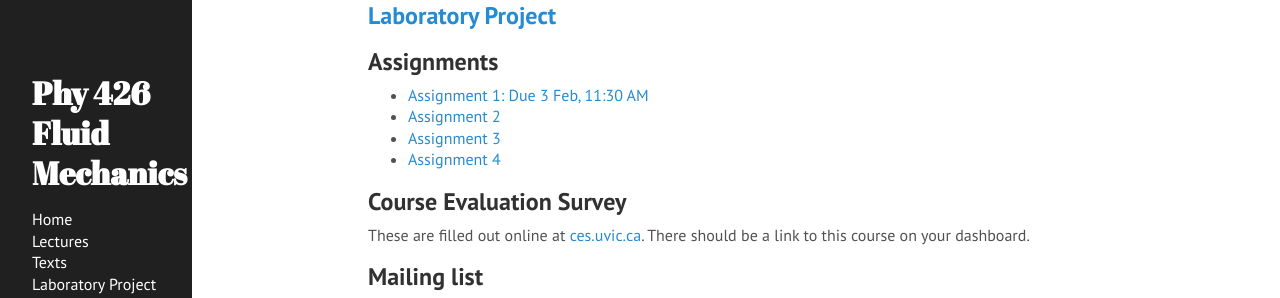
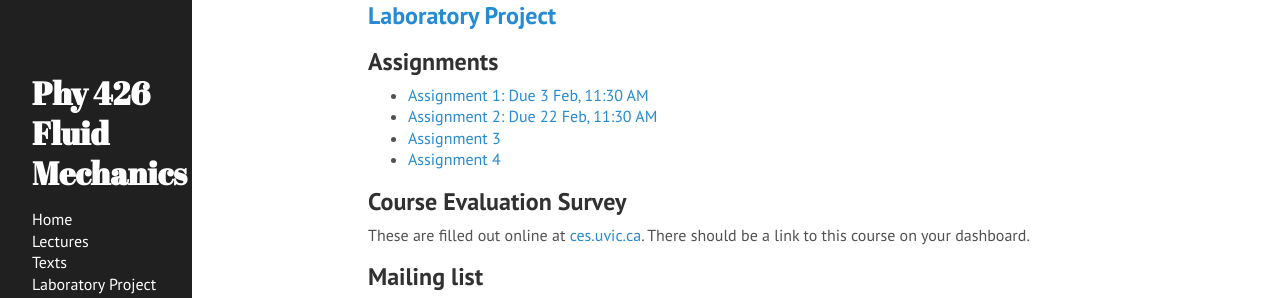
Before and after one commit to jklymak/Phy426, a Jekyll site: the page built from docs/index.md, in a window 1280 px wide and 900 px high, scrolled down 990 px. Shown: the part 326-624 px from the top of the window. Built offline with Jekyll 4.4.1, drawn with Linux system fonts in a browser that asks for light colours.

Commit message:
Added Assignment 2

```diff
--- a/docs/index.md
+++ b/docs/index.md
@@ -46,7 +46,7 @@ with appropriate documentation as per [UVic's regulations](http://www.uvic.ca/re
 ## Assignments
 
   - [Assignment 1: Due 3 Feb, 11:30 AM](./Assignments/Assignment1.pdf)
-  - [Assignment 2]()
+  - [Assignment 2: Due 22 Feb, 11:30 AM](./Assignments/Assignment2.pdf)
   - [Assignment 3]()
   - [Assignment 4]()
 
```
Also changed, not shown: 2 other files.
